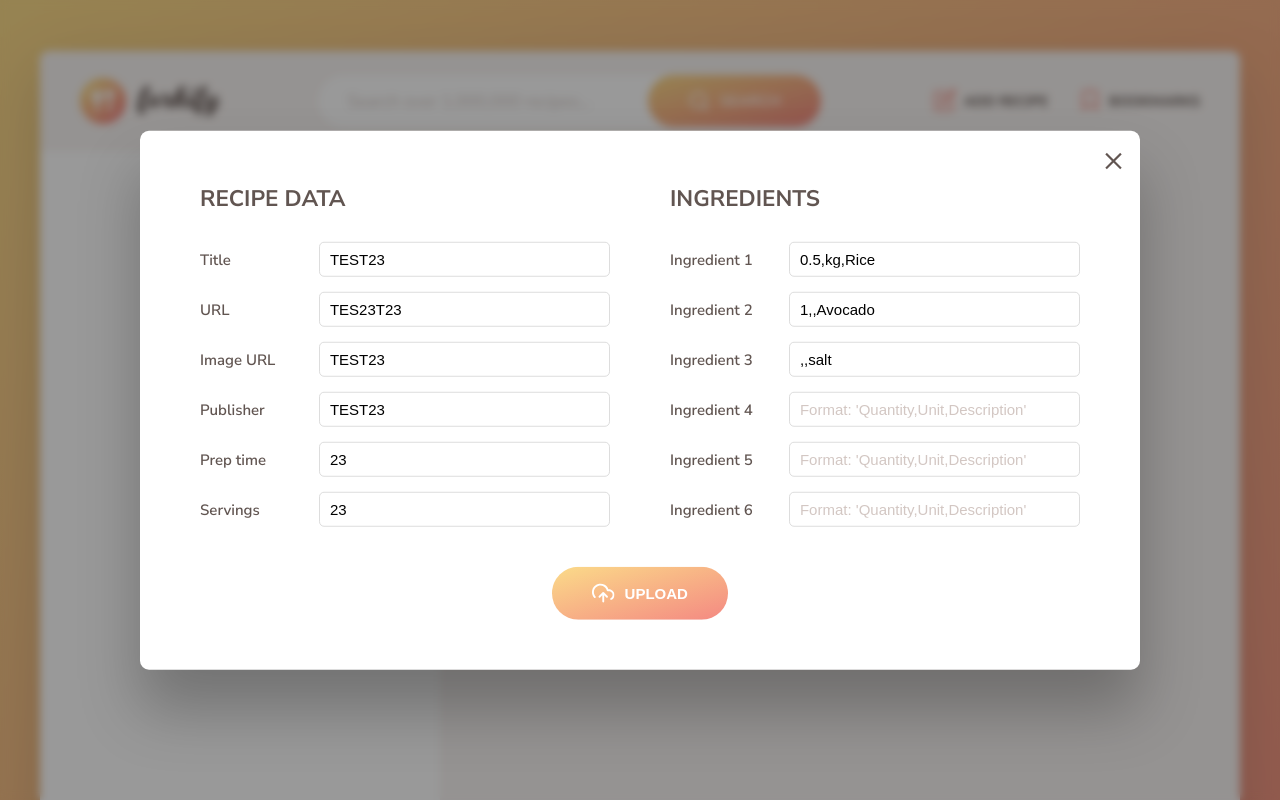
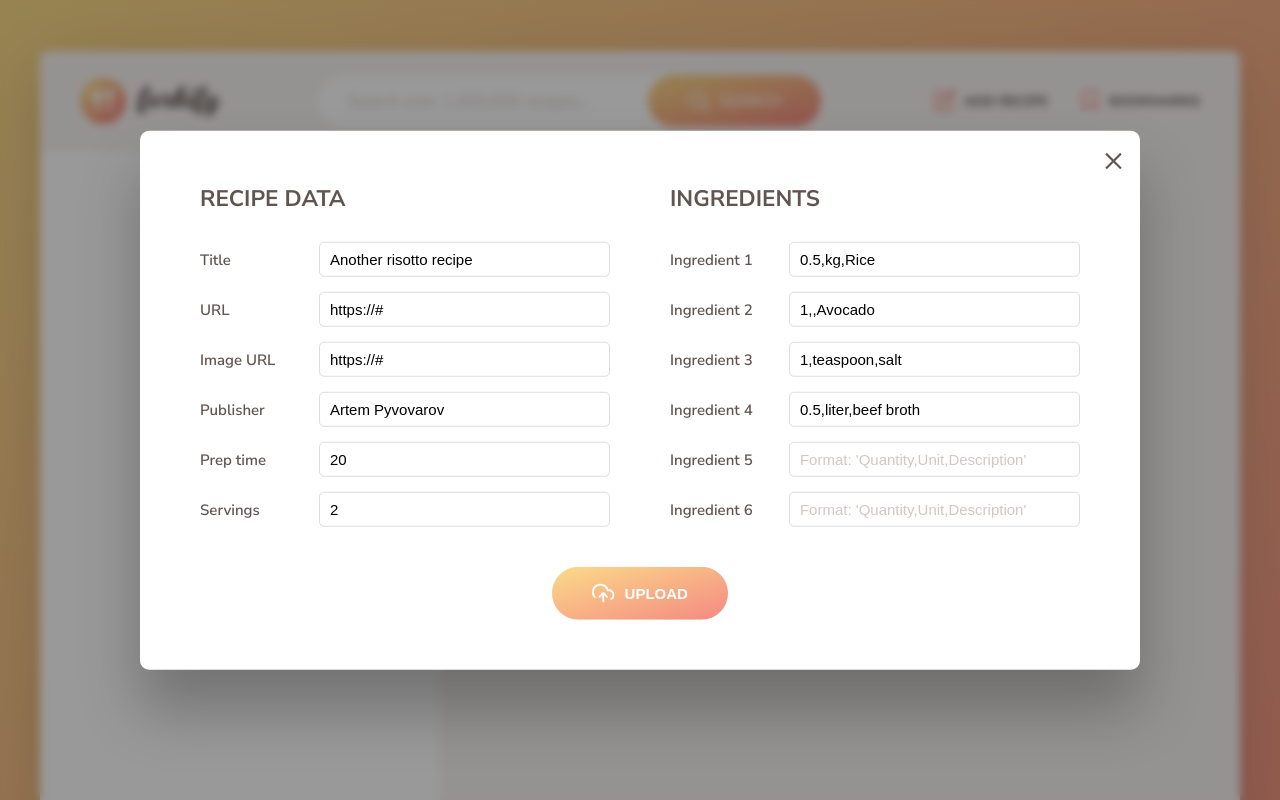
Before and after one commit to PivPivPiv/forkify-learning-app, a website built with Parcel: page index.html in a window 1280 px wide. Both pictures are taken after a click on the button "ADD RECIPE". Shown: the top 800 px of the page. Built offline with nearby package versions, Linux system fonts and the light colour scheme.

Commit message:
Readme and preview added

```diff
--- a/index.html
+++ b/index.html
@@ -92,7 +92,7 @@
         </div>
 
         <p class="copyright">
-          &copy; Copyright by
+          &copy; Developed by Artem Pyvovarov. Copyright by
           <a
             class="twitter-link"
             target="_blank"
@@ -122,17 +122,17 @@
         <div class="upload__column">
           <h3 class="upload__heading">Recipe data</h3>
           <label>Title</label>
-          <input value="TEST23" required name="title" type="text" />
+          <input value="Another risotto recipe" required name="title" type="text" />
           <label>URL</label>
-          <input value="TES23T23" required name="sourceUrl" type="text" />
+          <input value="https://#" required name="sourceUrl" type="text" />
           <label>Image URL</label>
-          <input value="TEST23" required name="image" type="text" />
+          <input value="https://#" required name="image" type="text" />
           <label>Publisher</label>
-          <input value="TEST23" required name="publisher" type="text" />
+          <input value="Artem Pyvovarov" required name="publisher" type="text" />
           <label>Prep time</label>
-          <input value="23" required name="cookingTime" type="number" />
+          <input value="20" required name="cookingTime" type="number" />
           <label>Servings</label>
-          <input value="23" required name="servings" type="number" />
+          <input value="2" required name="servings" type="number" />
         </div>
 
         <div class="upload__column">
@@ -154,13 +154,14 @@
           />
           <label>Ingredient 3</label>
           <input
-            value=",,salt"
+            value="1,teaspoon,salt"
             type="text"
             name="ingredient-3"
             placeholder="Format: 'Quantity,Unit,Description'"
           />
           <label>Ingredient 4</label>
           <input
+          value="0.5,liter,beef broth"
             type="text"
             name="ingredient-4"
             placeholder="Format: 'Quantity,Unit,Description'"
--- a/src/js/controller.js
+++ b/src/js/controller.js
@@ -60,7 +60,7 @@ const controlPagination = function (page) {
 };
 
 const controlServings = function (newServings) {
-  // upadte recipe servings in state
+  // updte recipe servings in state
   model.updateServings(newServings);
 
   // update viev
```
Also changed, not shown: README.md, 2 other files.
